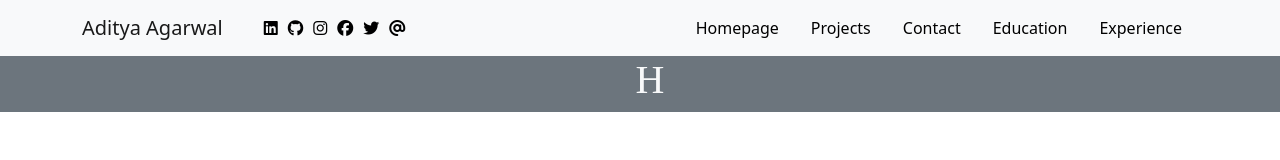
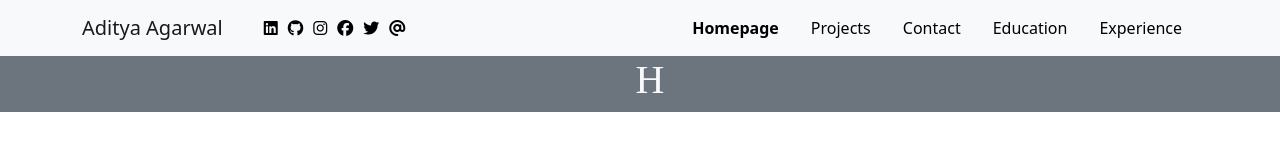
Before and after one commit to aditya-5/portfolio-angular, an Angular app: page /home in a window 1280 px wide. Shown: the top 160 px of the page. Built offline with nearby package versions, Linux system fonts and the light colour scheme.

Commit message:
Added active links to navbar

```diff
--- a/src/app/header/header.component.css
+++ b/src/app/header/header.component.css
@@ -15,6 +15,12 @@
 
 .brandtitle{
   margin-right:25px
+}
+
+
+.active{
+  font-weight: 900;
+
 }
 
 
--- a/src/app/header/header.component.html
+++ b/src/app/header/header.component.html
@@ -18,19 +18,19 @@
     <div class="collapse navbar-collapse" id="navbarNavDropdown"> -->
 
       <ul class="nav">
-        <li class="nav-item">
-          <a class="nav-link active linkCol"  routerLink="/home">Homepage</a>
+        <li class="nav-item" routerLinkActive = "active" [routerLinkActiveOptions] = "{exact: true}">
+          <a class="nav-link linkCol"  routerLink="/home">Homepage</a>
         </li>
-        <li class="nav-item">
+        <li class="nav-item" routerLinkActive = "active" [routerLinkActiveOptions] = "{exact: true}">
           <a class="nav-link linkCol" routerLink="/projects">Projects</a>
         </li>
-        <li class="nav-item" style="margin:0px">
+        <li class="nav-item" style="margin:0px" routerLinkActive = "active" [routerLinkActiveOptions] = "{exact: true}">
           <a class="nav-link linkCol" routerLink="/contact">Contact</a>
         </li>
-        <li class="nav-item">
+        <li class="nav-item" routerLinkActive = "active" [routerLinkActiveOptions] = "{exact: true}">
           <a class="nav-link linkCol" routerLink="/education">Education</a>
         </li>
-        <li class="nav-item">
+        <li class="nav-item" routerLinkActive = "active" [routerLinkActiveOptions] = "{exact: true}">
           <a class="nav-link linkCol" routerLink="/experience">Experience</a>
         </li>
       </ul>
```
